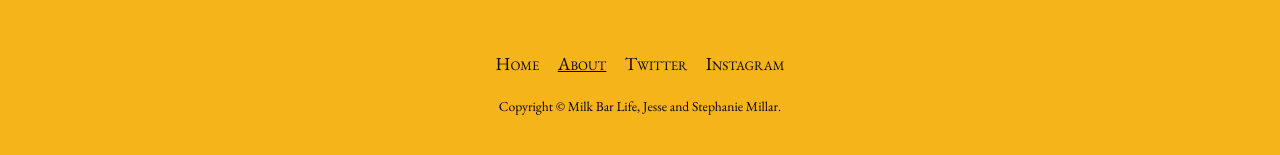
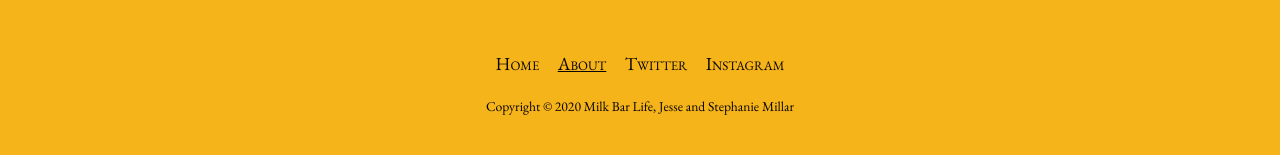
Before and after one commit to milkbarlife/milkbarlife.github.io, a Jekyll site: the page built from about.md, in a window 1280 px wide. Shown: the part 822-977 px from the top of the page. Built offline with Jekyll 4.4.1, drawn with Linux system fonts in a browser that asks for light colours; before the commit the page ends 938 px from its top, so only the background shows below that.

Commit message:
Manually adding the year to the copyright footer
Signed-off-by: Jesse Millar <jesse.millar@microsoft.com>

```diff
--- a/_layouts/default.html
+++ b/_layouts/default.html
@@ -41,7 +41,7 @@
 
     <div class="site-credits">
       <p>
-        Copyright &copy; <script>new Date().getFullYear()</script> Milk Bar Life, Jesse and Stephanie Millar.
+        Copyright &copy; 2020 Milk Bar Life, Jesse and Stephanie Millar
       </p>
     </div>
 
```
